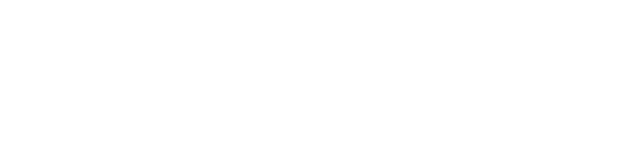
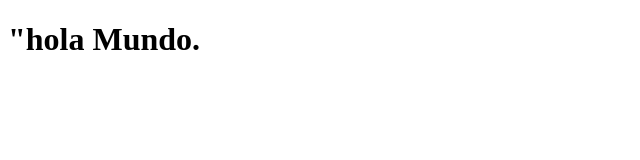
Before and after one commit to jessymgu13/pruebaGitHub, a plain HTML site: page gitEjemplo/index.html in a window 1280 px wide. Shown: the whole page, without its empty margins (0-640 px from the left). Drawn offline with Linux system fonts and the light colour scheme.

Commit message:
"se agregó mensaje 'hola mundo' en el cuerpo de index.html"

```diff
--- a/gitEjemplo/index.html
+++ b/gitEjemplo/index.html
@@ -7,6 +7,6 @@
     <title>Document</title>
 </head>
 <body>
-
+    <h1>"hola Mundo.</h1>
 </body>
 </html>
```
